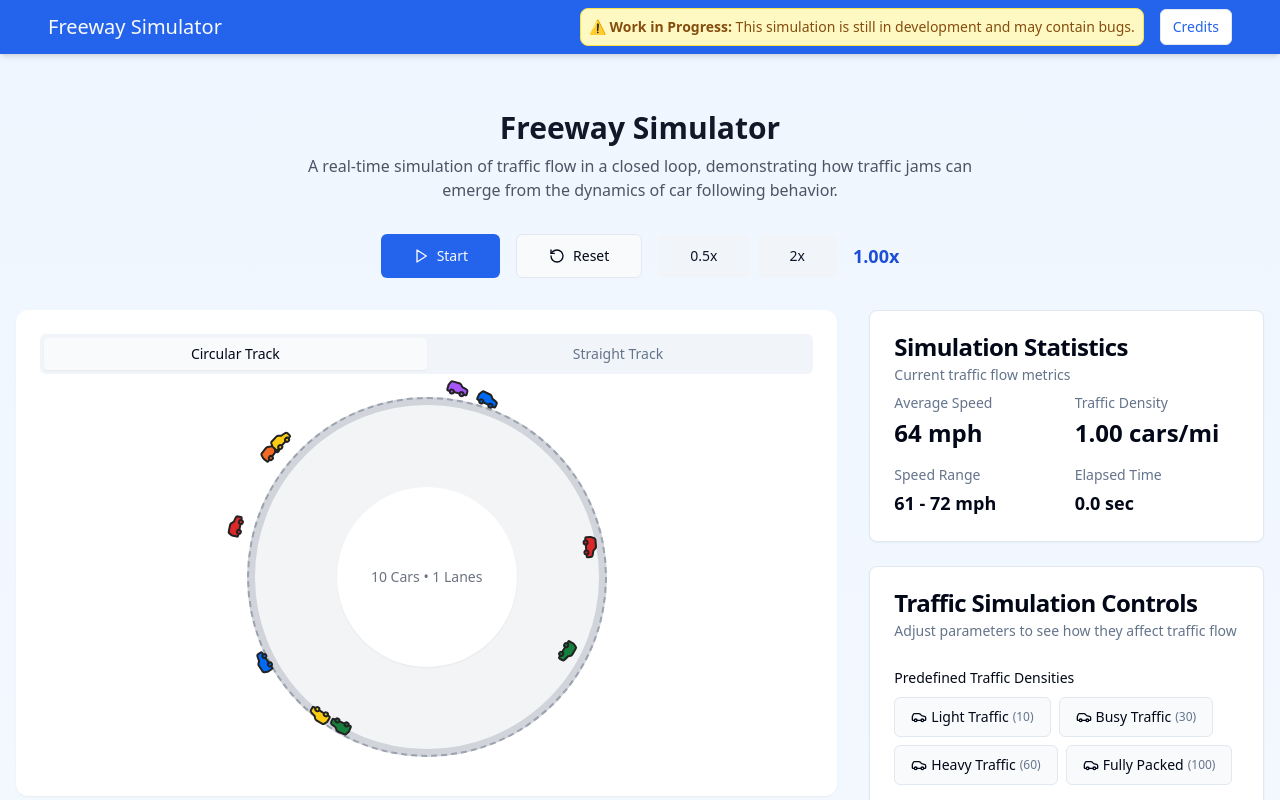
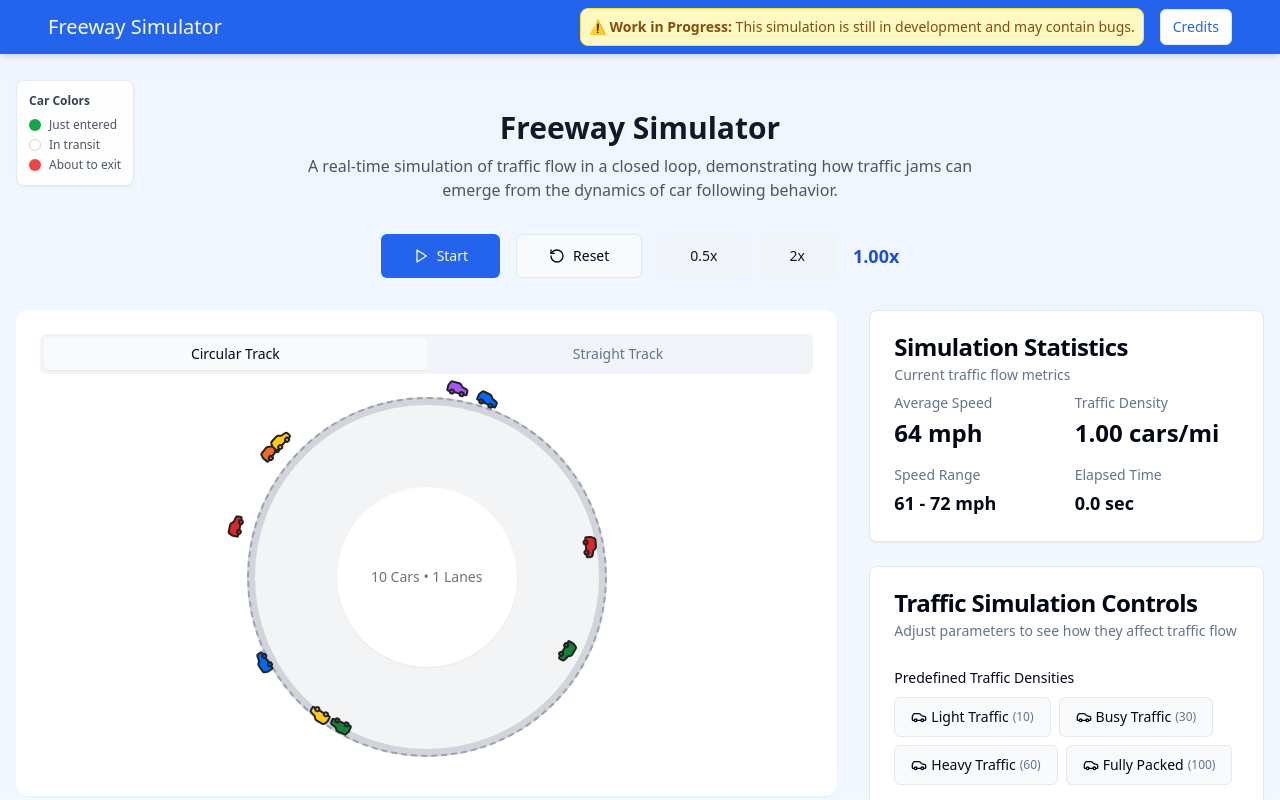
Before and after one commit to aaryanpraveen16/freeway-simulator, a React (Vite) app: page /freeway-simulator in a window 1280 px wide. Shown: the top 800 px of the page. Built offline with nearby package versions, Linux system fonts and the light colour scheme.

Commit message:
feat: Add color legend for car status
Added a description in the top-left corner to explain the meaning of car colors (green, white, red) for trip progress, improving user experience.

```diff
--- a/src/pages/Index.tsx
+++ b/src/pages/Index.tsx
@@ -1,4 +1,3 @@
-
 import React, { useState, useEffect, useCallback, useRef } from "react";
 import TrafficTrack from "@/components/TrafficTrack";
 import ControlPanel from "@/components/ControlPanel";
@@ -267,6 +266,25 @@ const Index = () => {
     <div className="min-h-screen bg-gradient-to-b from-blue-50 to-white">
       <Navbar />
 
+      {/* Color Legend */}
+      <div className="absolute top-20 left-4 bg-white/90 backdrop-blur-sm rounded-lg shadow-sm border p-3 z-10">
+        <h4 className="text-xs font-semibold text-gray-700 mb-2">Car Colors</h4>
+        <div className="space-y-1 text-xs">
+          <div className="flex items-center gap-2">
+            <div className="w-3 h-3 rounded-full bg-green-600"></div>
+            <span className="text-gray-600">Just entered</span>
+          </div>
+          <div className="flex items-center gap-2">
+            <div className="w-3 h-3 rounded-full bg-white border border-gray-300"></div>
+            <span className="text-gray-600">In transit</span>
+          </div>
+          <div className="flex items-center gap-2">
+            <div className="w-3 h-3 rounded-full bg-red-500"></div>
+            <span className="text-gray-600">About to exit</span>
+          </div>
+        </div>
+      </div>
+
       <div className="container mx-auto px-4 py-8">
         <header className="text-center mb-8">
           <h1 className="text-3xl font-bold text-gray-900 mb-2">
```
